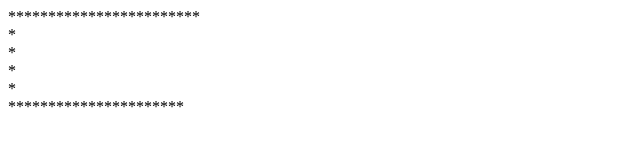
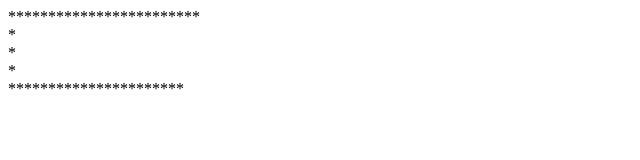
Before and after one commit to KacPior/java, a plain HTML site: page zadanie52_pior.html in a window 1280 px wide. Shown: the whole page, without its empty margins (0-640 px from the left). Drawn offline with Linux system fonts and the light colour scheme.

Commit message:
Update zadanie52_pior.html

```diff
--- a/zadanie52_pior.html
+++ b/zadanie52_pior.html
@@ -8,7 +8,7 @@
     {
       document.write("*");
     }
-      for ( var i=1; i<=5; i++)
+      for ( var i=1; i<=4; i++)
     {
       document.write("*"+"<br>");
     }
```
